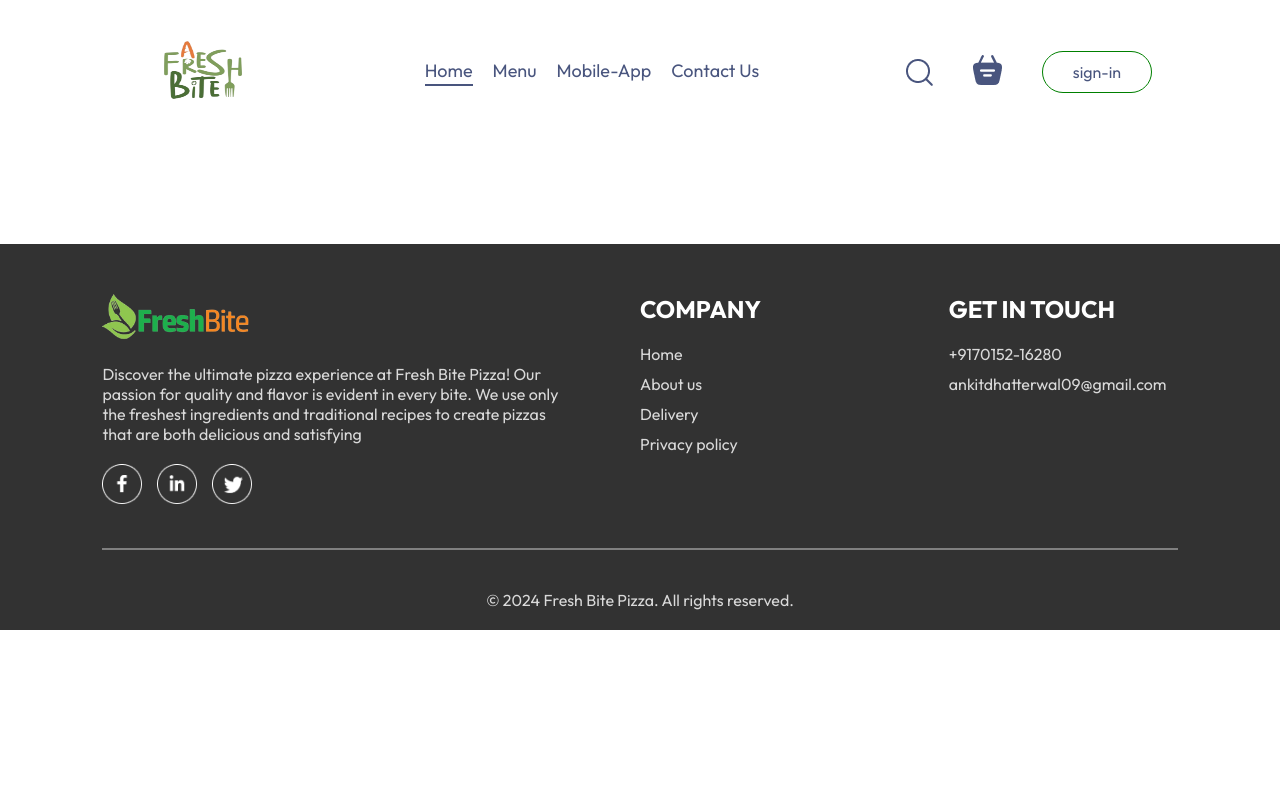
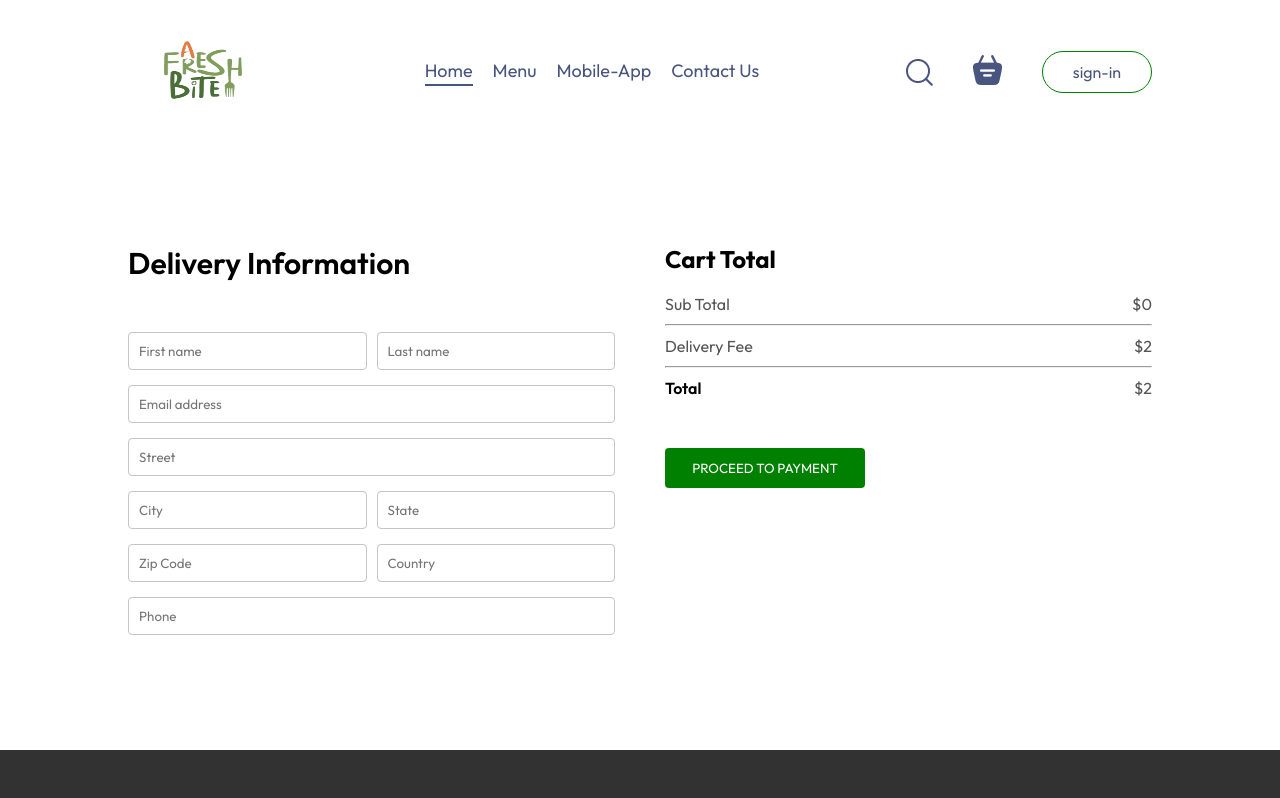
Before and after one commit to Ankit-Dhattarwal/Fresh-Bite, a React (Vite) app in the folder frontend/: page /order in a window 1280 px wide. Shown: the top 798 px of the page. Built offline with nearby package versions, Linux system fonts and the light colour scheme.

Commit message:
creat place order page

```diff
--- a/frontend/src/pages/Cart/Cart.jsx
+++ b/frontend/src/pages/Cart/Cart.jsx
@@ -2,9 +2,12 @@
 import "./Cart.css";
 import { StoreContext } from "../../context/StoreContext";
 import { assets } from "../../assets/assets";
+import { useNavigate } from "react-router-dom";
 const Cart = () => {
   const { cartItem, food_list, removeFromCart, getTotalCartAmount } =
     useContext(StoreContext);
+
+  const navigate = useNavigate();
 
   return (
     <div className="cart">
@@ -58,7 +61,9 @@
               <p>${getTotalCartAmount() + 2}</p>
             </div>
           </div>
-          <button>PROCEED TO CHECKOUT</button>
+          <button onClick={() => navigate("/order")}>
+            PROCEED TO CHECKOUT
+          </button>
         </div>
         <div className="cart-promocode">
           <p>If you have a promo code, Enter it here</p>
--- a/frontend/src/pages/PlaceOrder/PlaceOrder.css
+++ b/frontend/src/pages/PlaceOrder/PlaceOrder.css
@@ -0,0 +1,35 @@
+.place-order {
+  display: flex;
+  align-items: start;
+  justify-content: space-between;
+  gap: 50px;
+  margin-top: 100px;
+}
+.place-order-left {
+  width: 100%;
+  max-width: max(30%, 500px);
+}
+.place-order-left .title {
+  font-size: 30px;
+  font-weight: 600;
+  margin-bottom: 50px;
+}
+.place-order-left input {
+  margin-bottom: 15px;
+  width: 100%;
+  padding: 10px;
+  border: 1px solid #c5c5c5;
+  border-radius: 4px;
+  outline-color: green;
+}
+.place-order-left .multi-fields {
+  display: flex;
+  gap: 10px;
+}
+.place-order-right {
+  width: 100%;
+  max-width: max(40%, 500px);
+}
+.place-order .cart-total button {
+  margin-top: 30px;
+}
--- a/frontend/src/pages/PlaceOrder/PlaceOrder.jsx
+++ b/frontend/src/pages/PlaceOrder/PlaceOrder.jsx
@@ -1,6 +1,53 @@
+import { useContext } from "react";
 import "./PlaceOrder.css";
+import { StoreContext } from "../../context/StoreContext";
 const PlaceOrder = () => {
-  return <div></div>;
+  const { getTotalCartAmount } = useContext(StoreContext);
+
+  return (
+    <form className="place-order">
+      <div className="place-order-left">
+        <p className="title">Delivery Information</p>
+        <div className="multi-fields">
+          <input type="text" placeholder="First name" />
+          <input type="text" placeholder="Last name" />
+        </div>
+        <input type="email" placeholder="Email address" />
+        <input type="text" placeholder="Street" />
+        <div className="multi-fields">
+          <input type="text" placeholder="City" />
+          <input type="text" placeholder="State" />
+        </div>
+        <div className="multi-fields">
+          <input type="text" placeholder="Zip Code" />
+          <input type="text" placeholder="Country" />
+        </div>
+        <input type="text" placeholder="Phone" />
+      </div>
+      <div className="place-order-right">
+        <div className="cart-total">
+          <h2>Cart Total</h2>
+          <div>
+            <div className="cart-total-details">
+              <p>Sub Total</p>
+              <p>${getTotalCartAmount()}</p>
+            </div>
+            <hr />
+            <div className="cart-total-details">
+              <p>Delivery Fee</p>
+              <p>${2}</p>
+            </div>
+            <hr />
+            <div className="cart-total-details">
+              <p className="total">Total</p>
+              <p>${getTotalCartAmount() + 2}</p>
+            </div>
+          </div>
+          <button>PROCEED TO PAYMENT</button>
+        </div>
+      </div>
+    </form>
+  );
 };
 
 export default PlaceOrder;
```
